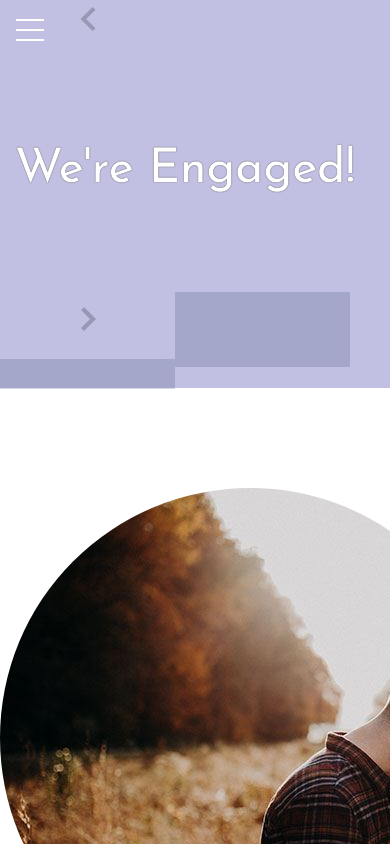
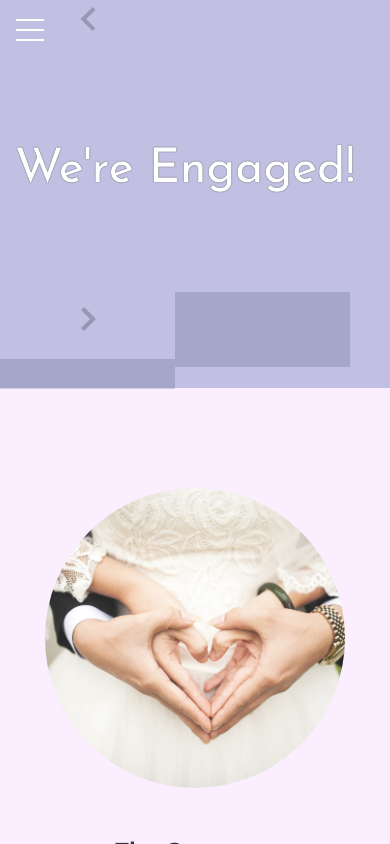
Before and after one commit to olegesan/wedding-website, a React (Create React App) app in the folder wedding/: page /Ceremony in a window 390 px wide. Shown: the top 844 px of the page. Built offline with nearby package versions, Linux system fonts and the light colour scheme.

Commit message:
fixed mobile reception,... and added padding color

```diff
--- a/wedding/src/components/Afterparty.css
+++ b/wedding/src/components/Afterparty.css
@@ -9,12 +9,8 @@
 .image-wrapper-afterparty {
     display: block;
     background-image: url('../res/test_photo_4.jpg');
-    background-size: cover;
-    height: 500px;
-    width: 500px;
-    border-radius: 50%;
-    margin: auto;
 }
+
 
 .padding {
     padding-top: 100px;
@@ -43,3 +39,19 @@
 #button:hover {
     background-color: transparent;
 }
+@media (max-width: 767px){
+    .image-wrapper{
+
+        height: 400px;
+        width: 400px;
+
+    }
+}
+@media (max-width: 400px){
+    .image-wrapper{
+
+        height: 300px;
+        width: 300px;
+
+    }
+}
--- a/wedding/src/components/Afterparty.js
+++ b/wedding/src/components/Afterparty.js
@@ -17,7 +17,7 @@ export class Afterparty extends Component {
         return (
             <div className = "afterparty" ref = "afterparty">
                 <div className = 'padding'/>
-                <div className = "image-wrapper-afterparty"/>
+                <div className = "image-wrapper-afterparty image-wrapper"/>
                 <div className = "info-wrapper">
                     <h1>The Afterparty</h1>
                     <p id = "bold">10:00 PM - 2:00 AM</p>
--- a/wedding/src/components/Ceremony.css
+++ b/wedding/src/components/Ceremony.css
@@ -2,22 +2,21 @@
     height: 900px;
     width: 100%;
     color: #23292E;
-    background-color: #fff;
+    background-color: rgb(251, 239, 255);
     margin-top: -2px;
 }
 
 .image-wrapper-ceremony {
     display: block;
-    background-image: url('../res/test_photo_2.jpg');
-    height: 500px;
-    width: 500px;
-    border-radius: 50%;
-    margin: auto;
+    background-image: url('../res/test_photo_1.jpg');
+
 }
 
 .padding {
     padding-top: 100px;
-    background-color: #fff;
+}
+#ceremony-padding{
+    background-color: rgb(251, 239, 255);
 }
 
 .info-wrapper {
@@ -42,3 +41,19 @@
 #button:hover {
     background-color: transparent;
 }
+@media (max-width: 767px){
+    .image-wrapper{
+
+        height: 400px;
+        width: 400px;
+
+    }
+}
+@media (max-width: 400px){
+    .image-wrapper{
+
+        height: 300px;
+        width: 300px;
+
+    }
+}
--- a/wedding/src/components/Ceremony.js
+++ b/wedding/src/components/Ceremony.js
@@ -16,8 +16,11 @@ export class Ceremony extends Component {
     render() {
         return (
             <div className = "ceremony" ref = "ceremony">
-                <div className = 'padding'/>
-                <div className = "image-wrapper-ceremony"/>
+                <div className = 'padding' id = "ceremony-padding"/>
+                <div className = "image-wrapper-ceremony image-wrapper">
+
+                {/* <img src={require(`../res/test_photo_2.jpg`)} className='img-round'></img> */}
+                </div>
                 <div className = "info-wrapper">
                     <h1>The Ceremony</h1>
                     <p id = "bold">4:00pm</p>
--- a/wedding/src/components/Header.js
+++ b/wedding/src/components/Header.js
@@ -75,7 +75,7 @@ export class Header extends Component {
                     </div>
 
                     <div class="menu-wrap">
-                        <input type = "checkbox" className = "toggler" ref = {this.toggler} checked={this.state.checked} onChange={event=>{console.log(this.toggler.current.checked)}} onClick={this.handleMobileMenu}/>
+                        <input type = "checkbox" className = "toggler" ref = {this.toggler} checked={this.state.checked} onClick={this.handleMobileMenu}/>
                         <div class="hamburger">
                             <div></div>
                         </div>
@@ -83,7 +83,7 @@ export class Header extends Component {
                             <div>
                                 <div>
                                     <ul>
-        <li><Link to = "/Ceremony" onClick={this.handleMobileMenu}>Ceremony </Link></li>
+                                        <li><Link to = "/Ceremony" onClick={this.handleMobileMenu}>Ceremony </Link></li>
                                         <li onClick={this.handleMobileMenu}><Link to = "/Reception" >Reception</Link></li>
                                         <li onClick={this.handleMobileMenu}><Link to = "/Afterparty">Afterparty</Link></li>
                                         <li onClick={this.handleMobileMenu}><Link to = "/Accommodations">Accommodations</Link></li>
--- a/wedding/src/components/Reception.css
+++ b/wedding/src/components/Reception.css
@@ -9,13 +9,16 @@
 .image-wrapper-reception {
     display: block;
     background-image: url('../res/test_photo_3.jpg');
-    background-size: cover;
-    height: 500px;
-    width: 500px;
+}
+.image-wrapper{
+    background-position: center;
+    background-repeat: no-repeat;
+    background-size:cover;
+    height: 800px;
+    width: 800px;
     border-radius: 50%;
     margin: auto;
 }
-
 .padding {
     padding-top: 100px;
     background-color: #fff;
@@ -47,3 +50,19 @@
 #button:hover {
     background-color: transparent;
 }
+@media (max-width: 767px){
+    .image-wrapper{
+
+        height: 400px;
+        width: 400px;
+
+    }
+}
+@media (max-width: 400px){
+    .image-wrapper{
+
+        height: 300px;
+        width: 300px;
+
+    }
+}
--- a/wedding/src/components/Reception.js
+++ b/wedding/src/components/Reception.js
@@ -17,7 +17,7 @@ export class Reception extends Component {
         return (
             <div className = "reception" ref =  "reception">
                 <div className = 'padding' id = "reception-padding"/>
-                <div className = "image-wrapper-reception"/>
+                <div className = "image-wrapper-reception image-wrapper"/>
                 <div className = "info-wrapper">
                     <h1>The Reception</h1>
                     <p id = "bold">4:30 PM - 10:00 PM</p>
```
